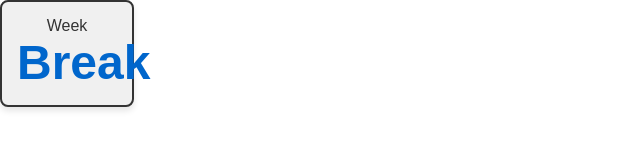
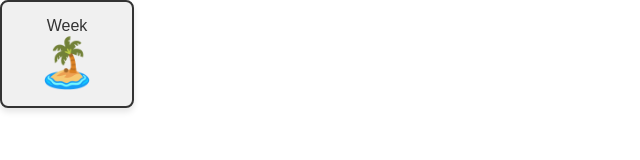
Before and after one commit to spiky-frog/SemWeekWidgit, a plain HTML site: page index.html in a window 1280 px wide. Shown: the whole page, without its empty margins (0-640 px from the left). Drawn offline with Linux system fonts and the light colour scheme.

Commit message:
Update index.html
Swapped "break" for "🏝️"

```diff
--- a/index.html
+++ b/index.html
@@ -30,7 +30,7 @@
 
             // If we’re in the break week, show "Break"
             if (currentDate >= breakStartDate && currentDate < breakEndDate) {
-                document.getElementById('weekNumber').textContent = "Break";
+                document.getElementById('weekNumber').textContent = "🏝️";
                 return;
             }
 
```
